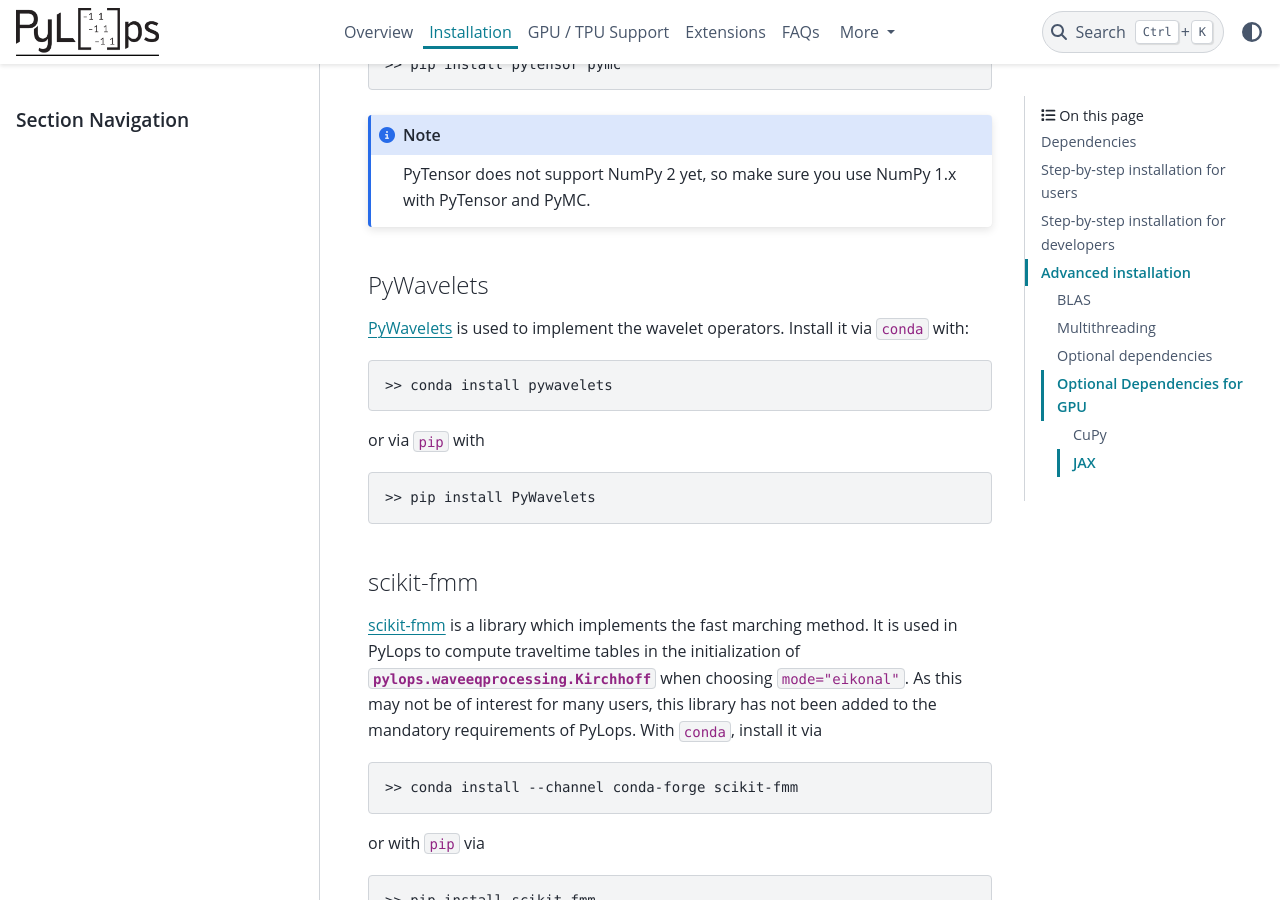
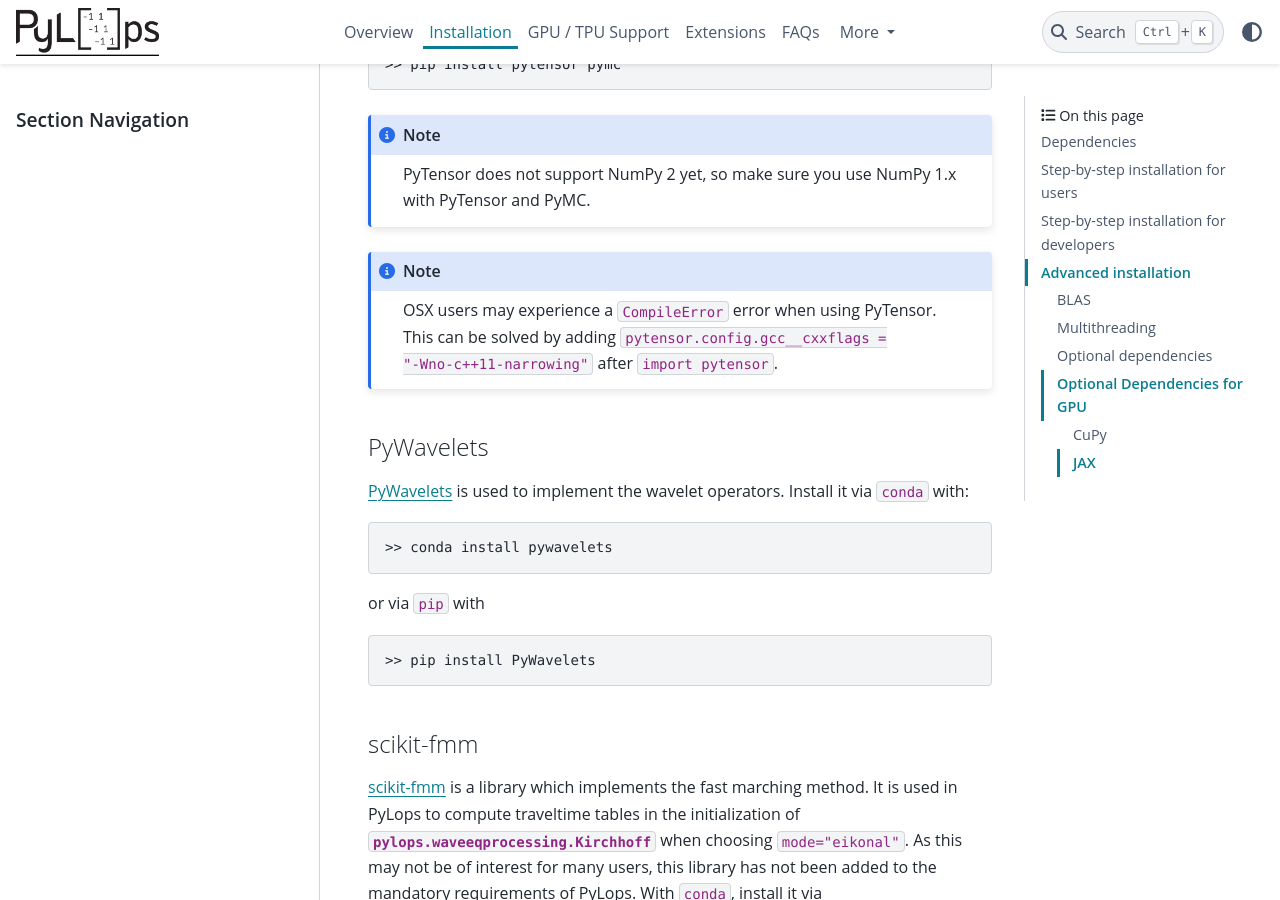
Before and after one commit to PyLops/pylops, a Sphinx documentation site: the page built from docs/source/installation.rst, in a window 1280 px wide and 900 px high, scrolled down 10405 px. Built offline with Sphinx 7.4.7 and the PyData theme 0.15.4, drawn with Linux system fonts in a browser that asks for light colours; pages that are not in the unit, such as notebooks, are missing from menus; the version number could not be read and is left out; comment, search, counter and statistics services are not loaded.

Commit message:
doc: add pytensor to doc and warning about osx error

```diff
--- a/docs/source/api/index.rst
+++ b/docs/source/api/index.rst
@@ -28,6 +28,7 @@ Templates
     LinearOperator
     FunctionOperator
     MemoizeOperator
+    PyTensorOperator
     TorchOperator
     JaxOperator
 
--- a/docs/source/installation.rst
+++ b/docs/source/installation.rst
@@ -456,6 +456,10 @@ or via ``pip`` with
 .. note::
    PyTensor does not support NumPy 2 yet, so make sure you use NumPy 1.x with PyTensor and PyMC.
 
+.. note::
+   OSX users may experience a ``CompileError`` error when using PyTensor. This can be solved by adding
+   ``pytensor.config.gcc__cxxflags = "-Wno-c++11-narrowing"`` after ``import pytensor``.
+
 PyWavelets
 ----------
 `PyWavelets <https://pywavelets.readthedocs.io/en/latest/>`_ is used to implement the wavelet operators.
```
